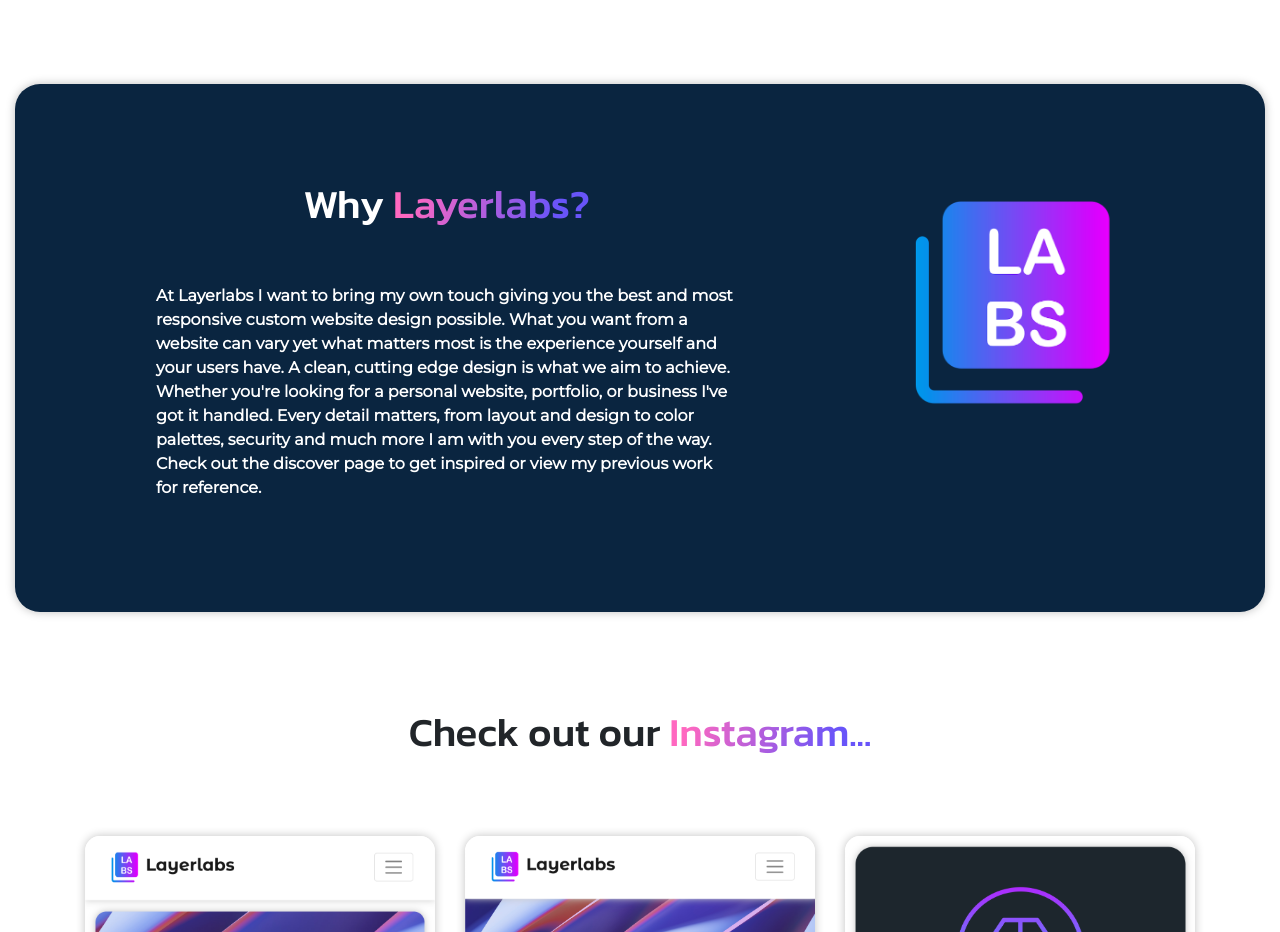
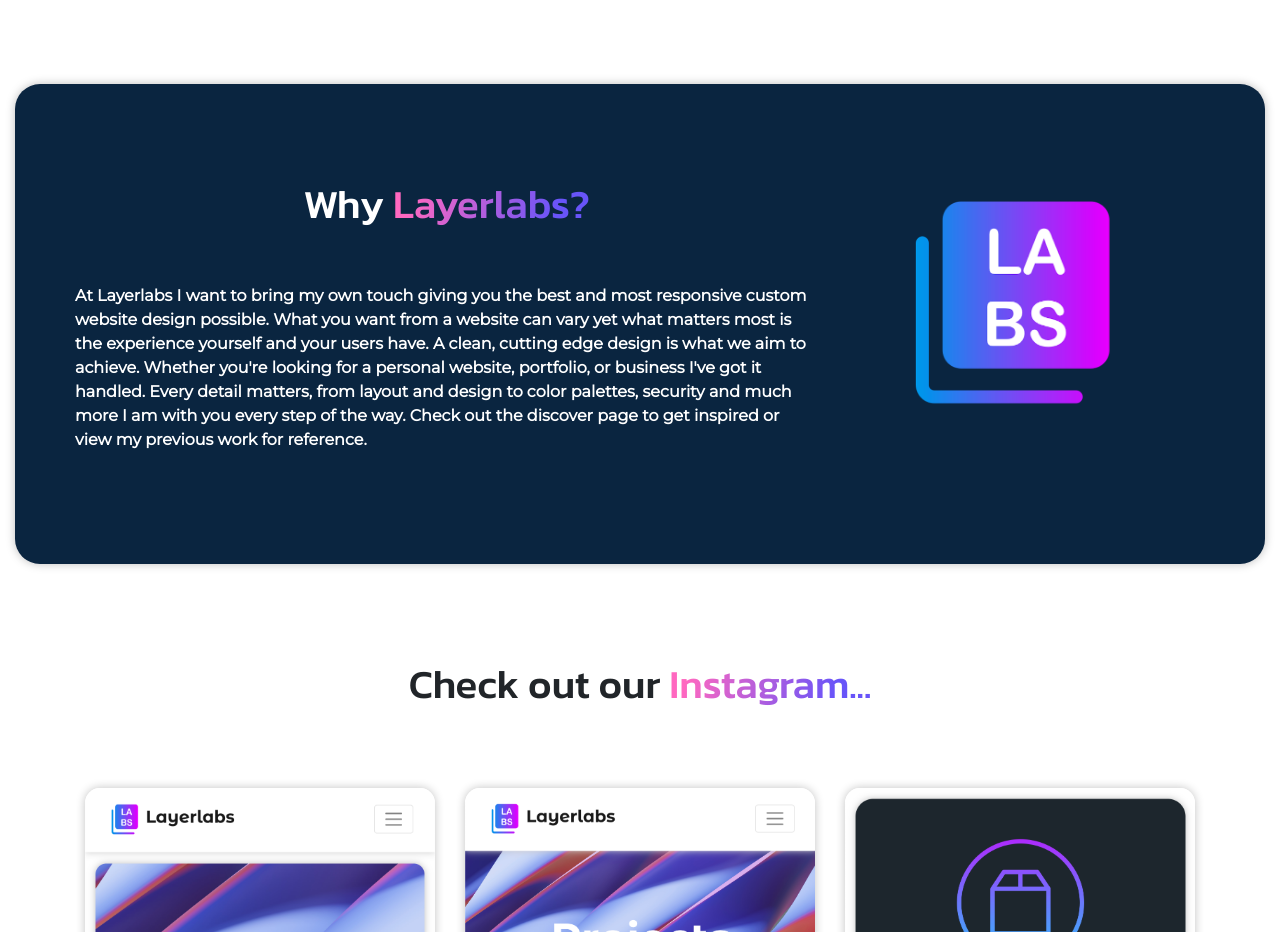
Before and after one commit to TropicalXU/layerlabsv2, a React (Create React App) app: page /about in a window 1280 px wide. Shown: the part 1220-2152 px from the top of the page. Built offline with nearby package versions, Linux system fonts and the light colour scheme; no server answers.

Commit message:
styles fix

```diff
--- a/src/App.css
+++ b/src/App.css
@@ -46,6 +46,10 @@
   }
   .contact-section h2 {
     font-size: 22px;
+  }
+  .personal-business .img-fluid {
+    width: 220px;
+    height: 220px;
   }
 
 }
--- a/src/components/AboutComponent.js
+++ b/src/components/AboutComponent.js
@@ -60,9 +60,9 @@ class About extends Component {
                 {/* about page content */}
                 <div className='container-fluid'>
                     <div className='row dark-bg py-5'>
-                        <div className='col-12 col-md-8 about-text text-white p-5'>
+                        <div className='col-12 col-md-8 about-text text-white py-5'>
                             <h1 className='font-two text-center pb-5'>Why <span className='gradient-text'>Layerlabs?</span></h1>
-                            <p className='large-text-two px-5'><b>At Layerlabs I want to bring my own touch
+                            <p className='large-text-two'><b>At Layerlabs I want to bring my own touch
                                 giving you the best and most responsive custom
                                 website design possible. What you want from a website can vary yet
                                 what matters most is the experience yourself and your users have. A clean, cutting edge design
--- a/src/components/DiscoverComponent.js
+++ b/src/components/DiscoverComponent.js
@@ -116,7 +116,7 @@ class Discover extends Component {
                 <h1 className='font-two text-center pt-5'>What <i className='gradient-text'>really</i> matters?</h1>
                 <Fade in>
                     <div className='row card-discover p-5 mt-5 dark-bg'>
-                        <div className='col-12 col-md-6 col-lg-8 px-5'>
+                        <div className='col-12 col-md-6 col-lg-8'>
                            <p class="large-text text-white my-5"><b>Well lets take a look at some key components when considering building a successful website.
                                 Intergrating a clean, simple and responsive design is what provides great user experience along with implementing easy to navigate web pages.
                                 Creating familirarity and awareness by designing a respectable brand model. Administering effective
@@ -131,7 +131,7 @@ class Discover extends Component {
                 </Fade>
                 </div>
                 {/* rendering list */}
-                <div className='container py-4'>
+                <div className='container personal-business py-4'>
                     <Stagger in>
                         <Fade in>
                             <RenderList />
--- a/src/components/HomeComponent.js
+++ b/src/components/HomeComponent.js
@@ -226,7 +226,7 @@ class Home extends Component {
                     </div>
                     {/* rendering services section */}
                     <RenderServices />
-                    <div className='row'>
+                    <div className='row personal-business'>
                         <div className='col-12 col-md-6'>
                                 <h2 className='font-two pt-5'>Interested in a personal website?</h2>
                                 <p className='py-4'>
```
